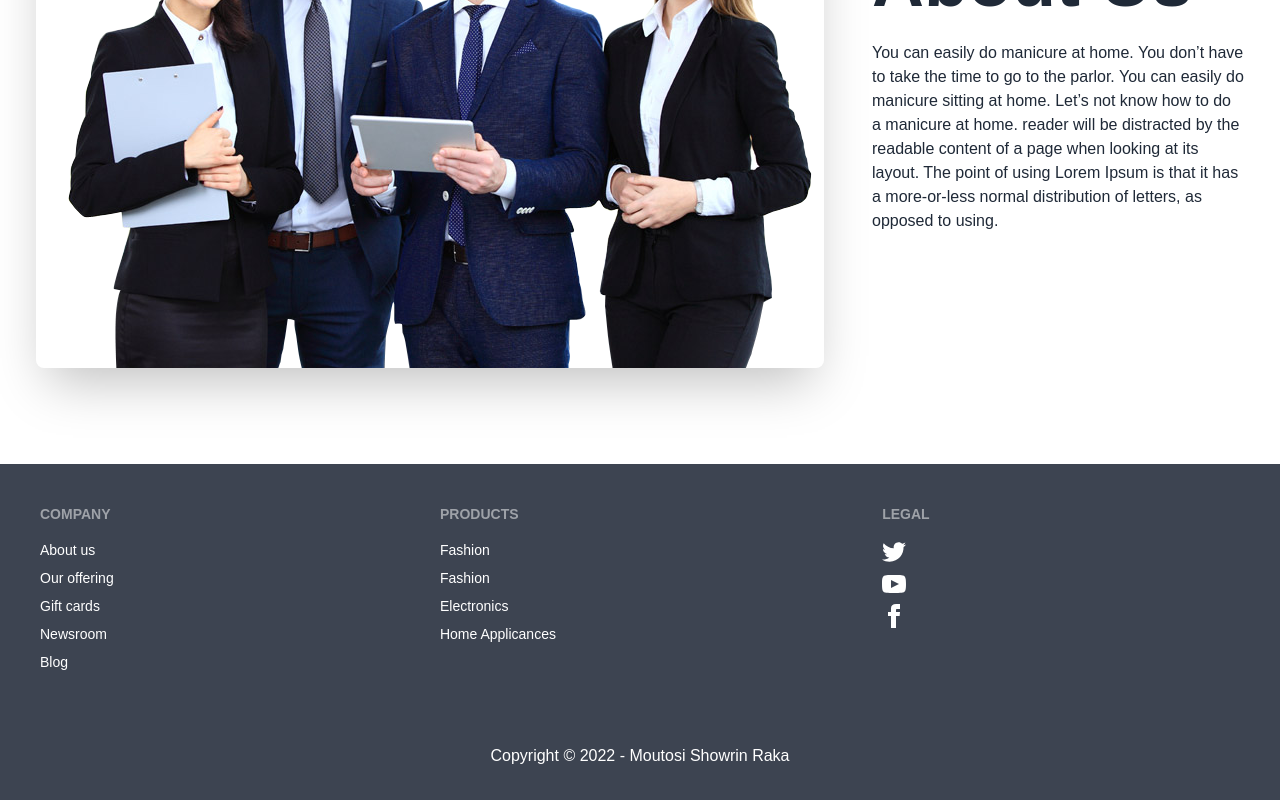
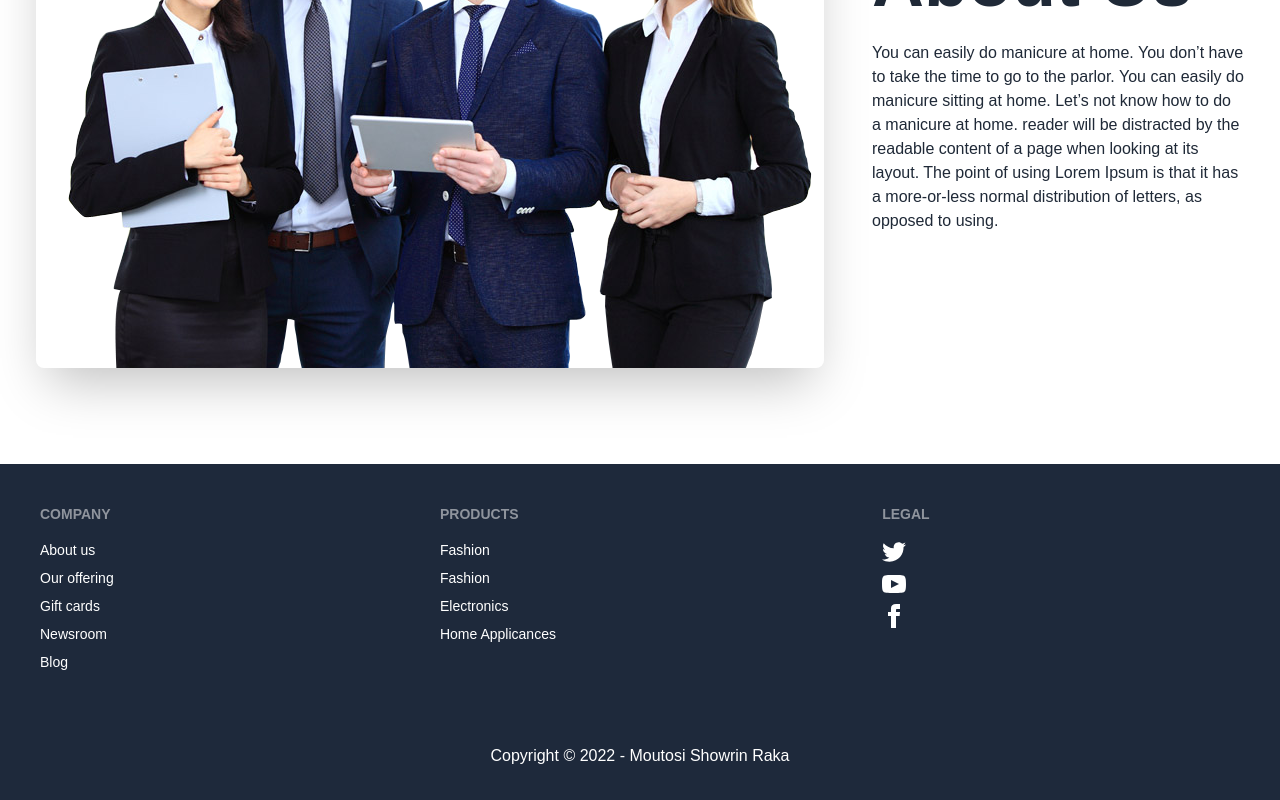
Before and after one commit to moutosi-raka/MYKnol, a React (Create React App) app: page /about in a window 1280 px wide. Shown: the part 1059-1859 px from the top of the page. Built offline with nearby package versions, Linux system fonts and the light colour scheme.

Commit message:
added some changes

```diff
--- a/src/pages/About/About.css
+++ b/src/pages/About/About.css
@@ -2,7 +2,7 @@
 
     background-color: #1e293b;
     height: 90vh;
-    width: 100vw;
+    width: 100%;
     z-index: 1;
 }
 
--- a/src/pages/Footer/Footer.js
+++ b/src/pages/Footer/Footer.js
@@ -3,7 +3,7 @@ import { Link } from 'react-router-dom';
 
 const Footer = () => {
     return (
-        <div className='bg-neutral text-white'>
+        <div className='bg-slate-800  text-white'>
             <footer className="footer p-10 ">
                 <div>
                     <span className="footer-title">Company</span>
```
